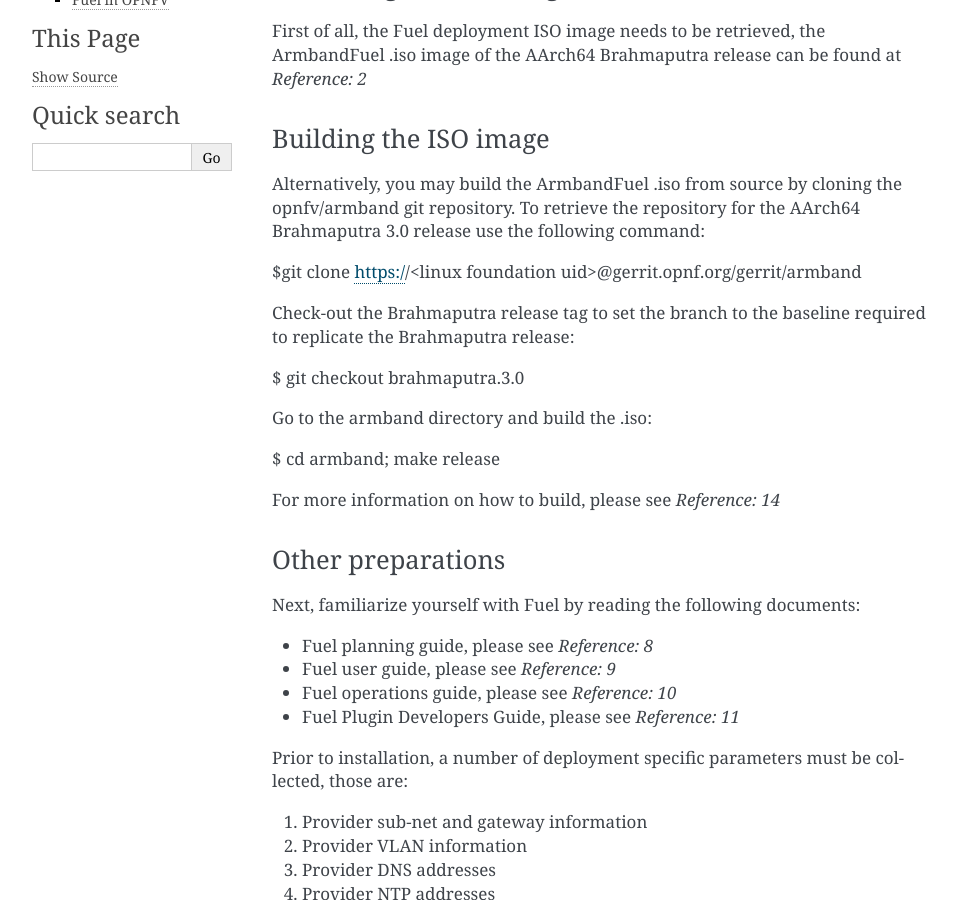
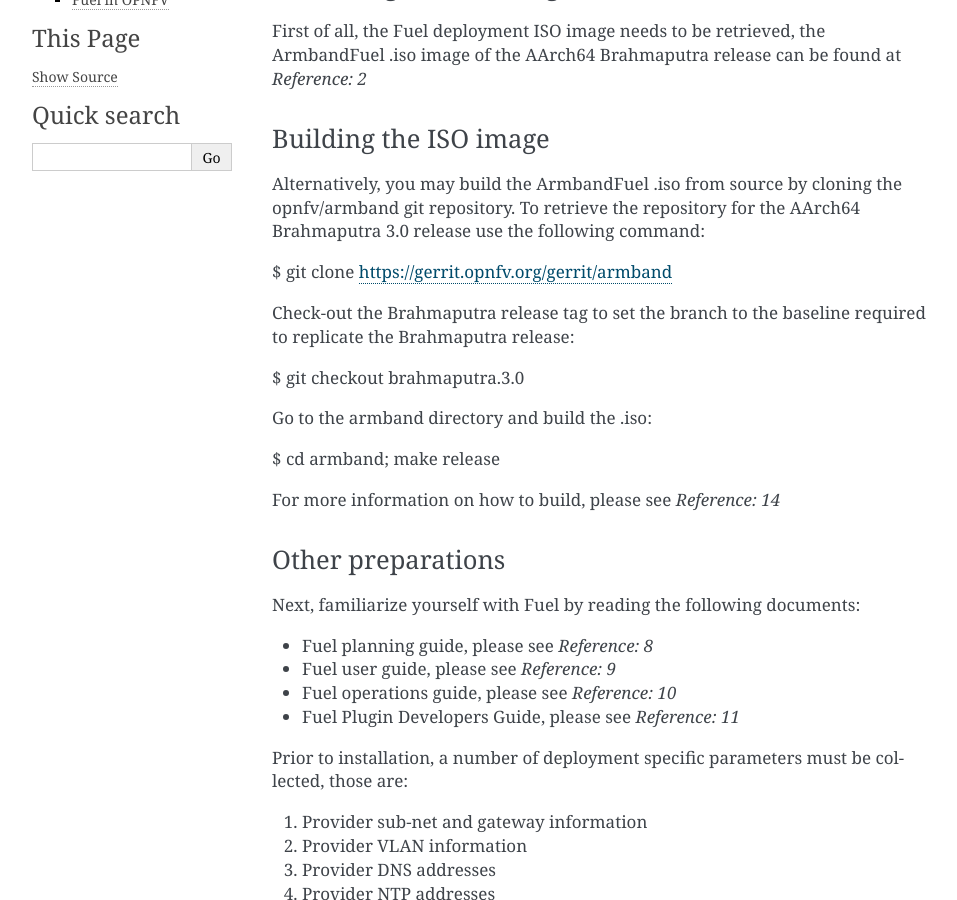
Before and after one commit to opnfv/armband, a Sphinx documentation site: the page built from docs/installation-instruction.rst, in a window 1280 px wide and 900 px high, scrolled down 1134 px. Shown: the whole window, without its empty margins (148-1105 px from the left). Built offline with Sphinx 7.4.7, drawn with Linux system fonts in a browser that asks for light colours.

Commit message:
docs/install-instr: Fix git clone URL for HTTPS.
Drop unnecessary <user>@, not needed for http downloads.
Also, fix typo (missing letter) in opnfv.org domain name.

Change-Id: I58fa3a3f7f4a216b00d39174aae98da9328418d6

```diff
--- a/docs/installation-instruction.rst
+++ b/docs/installation-instruction.rst
@@ -54,7 +54,7 @@
 opnfv/armband git repository. To retrieve the repository for the AArch64
 Brahmaputra 3.0 release use the following command:
 
-$git clone https://<linux foundation uid>@gerrit.opnf.org/gerrit/armband
+$ git clone https://gerrit.opnfv.org/gerrit/armband
 
 Check-out the Brahmaputra release tag to set the branch to the
 baseline required to replicate the Brahmaputra release:
```
